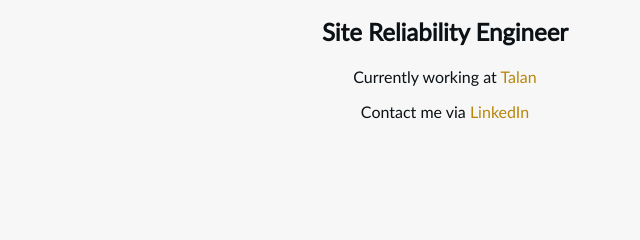
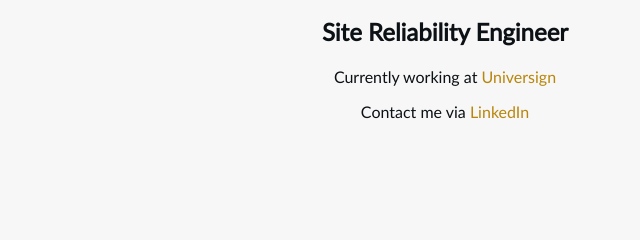
Before and after one commit to peache41/perso, a plain HTML site: page index.html in a window 1280 px wide. Shown: the part 433-673 px from the top of the page, 195-835 px from the left. Drawn offline with Linux system fonts and the light colour scheme; files whose address does not match are found by name.

Commit message:
update job place

```diff
--- a/index.html
+++ b/index.html
@@ -13,7 +13,7 @@
 
     <div id="contenu">
       <h2>Site Reliability Engineer</h2>
-      <p>Currently working at <a href="https://carriere.talan.com/en/">Talan</a></p>
+      <p>Currently working at <a href="https://www.universign.com/fr/on-recrute/#offres-d-emplois">Universign</a></p>
 	  <p>Contact me via <a href="https://www.linkedin.com/in/phnodin/">LinkedIn</a></p>
     </div>
 
```
